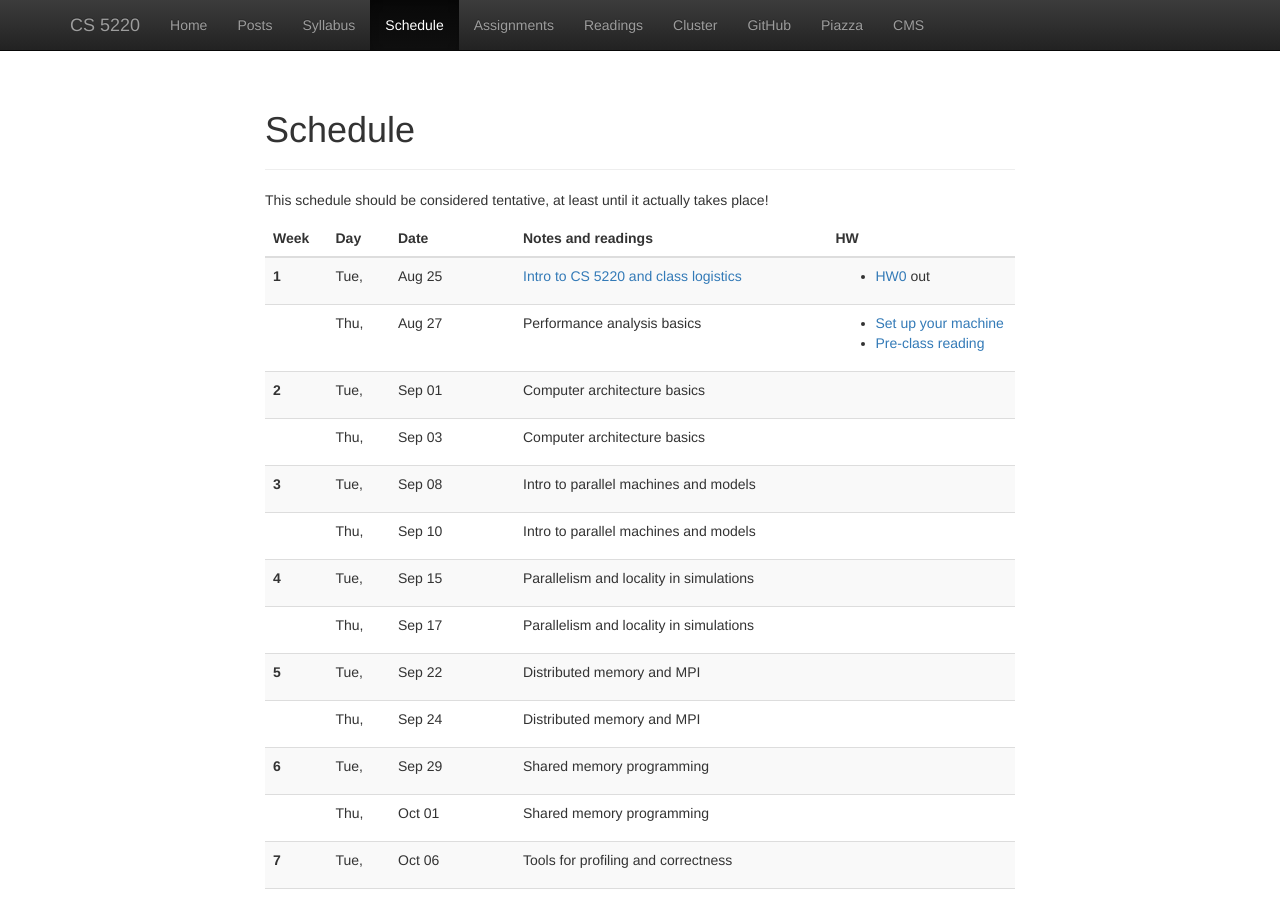
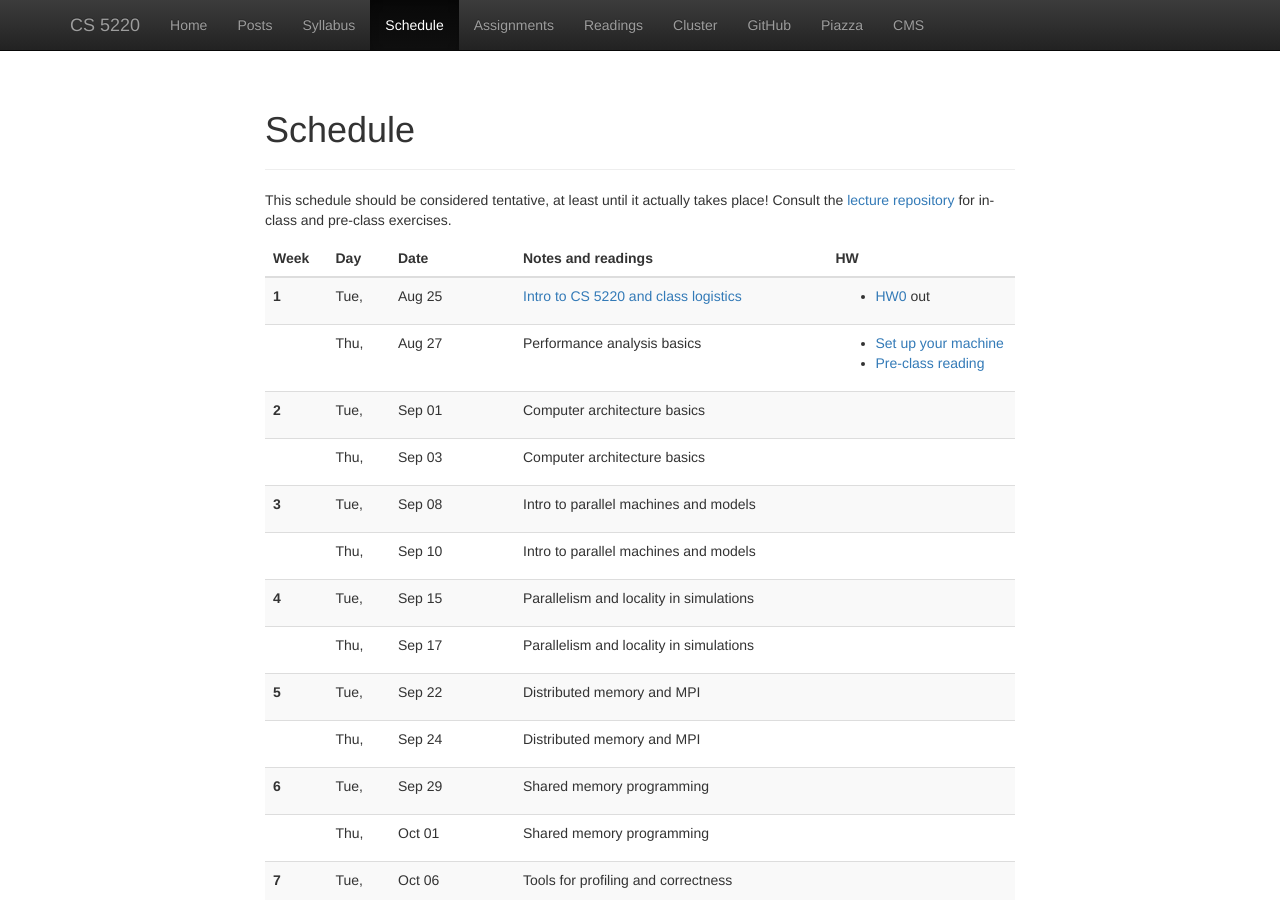
Before and after one commit to cornell-cs5220-f15/cornell-cs5220-f15.github.io, a Jekyll site: the page built from schedule.html, in a window 1280 px wide and 900 px high. Built offline with Jekyll 4.4.1, drawn with Linux system fonts in a browser that asks for light colours; nearby versions of some CDN libraries.

Commit message:
Added pointer to lecture exercise repo from assignments and schedule pages.

```diff
--- a/schedule.html
+++ b/schedule.html
@@ -6,6 +6,8 @@ layout: main
 <p>
   This schedule should be considered tentative,
   at least until it actually takes place!
+  Consult the <a href="https://github.com/cornell-cs5220-f15/lecture">lecture
+  repository</a> for in-class and pre-class exercises.
 </p>
 
 <div class="table-responsive">
```
Also changed, not shown: assignments.md (+1 -0 lines).
